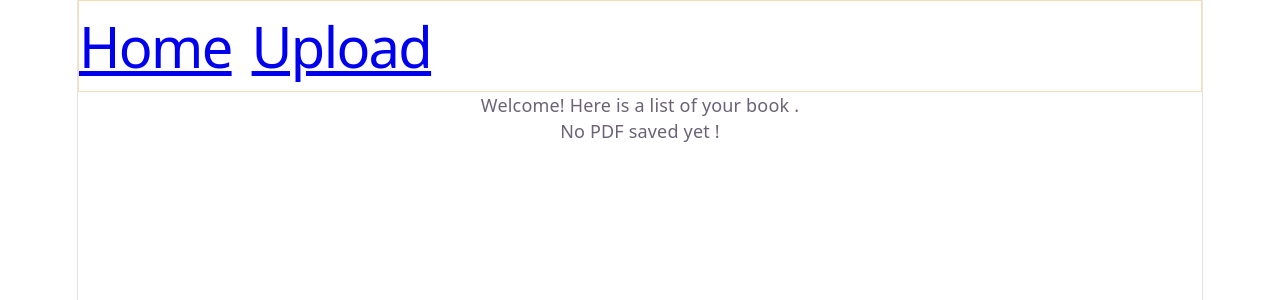
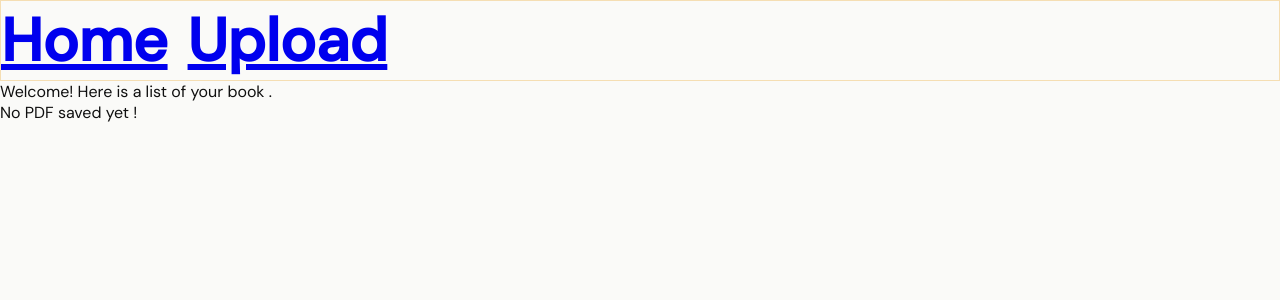
Before and after one commit to kimhong0111/PDF-Viewer, a React (Vite) app: page / in a window 1280 px wide. Shown: the top 300 px of the page. Built offline with nearby package versions, Linux system fonts and the light colour scheme.

Commit message:
style: apply global dm sans/serif typography and design tokens

```diff
--- a/index.html
+++ b/index.html
@@ -1,13 +1,16 @@
 <!doctype html>
 <html lang="en">
+
 <head>
   <meta charset="UTF-8" />
   <link rel="icon" type="image/svg+xml" href="/favicon.svg" />
   <meta name="viewport" content="width=device-width, initial-scale=1.0" />
   <title>PDF-Viewer</title>
 </head>
+
 <body>
   <div id="root"></div>
   <script type="module" src="/src/main.jsx"></script>
 </body>
+
 </html>
--- a/src/index.css
+++ b/src/index.css
@@ -1,111 +1,37 @@
+@import url('https://fonts.googleapis.com/css2?family=DM+Sans:ital,opsz,wght@0,9..40,300;0,9..40,400;0,9..40,500;1,9..40,300&family=DM+Serif+Display:ital@0;1&display=swap');
+
+*, *::before, *::after { box-sizing: border-box; margin: 0; padding: 0; }
+
 :root {
-  --text: #6b6375;
-  --text-h: #08060d;
-  --bg: #fff;
-  --border: #e5e4e7;
-  --code-bg: #f4f3ec;
-  --accent: #aa3bff;
-  --accent-bg: rgba(170, 59, 255, 0.1);
-  --accent-border: rgba(170, 59, 255, 0.5);
-  --social-bg: rgba(244, 243, 236, 0.5);
-  --shadow:
-    rgba(0, 0, 0, 0.1) 0 10px 15px -3px, rgba(0, 0, 0, 0.05) 0 4px 6px -2px;
-
-  --sans: system-ui, 'Segoe UI', Roboto, sans-serif;
-  --heading: system-ui, 'Segoe UI', Roboto, sans-serif;
-  --mono: ui-monospace, Consolas, monospace;
-
-  font: 18px/145% var(--sans);
-  letter-spacing: 0.18px;
-  color-scheme: light dark;
-  color: var(--text);
-  background: var(--bg);
-  font-synthesis: none;
-  text-rendering: optimizeLegibility;
-  -webkit-font-smoothing: antialiased;
-  -moz-osx-font-smoothing: grayscale;
-
-  @media (max-width: 1024px) {
-    font-size: 16px;
-  }
+  --ink:       #0f0f0f;
+  --ink-2:     #4a4a4a;
+  --ink-3:     #9a9a9a;
+  --surface:   #fafaf8;
+  --surface-2: #f2f1ee;
+  --surface-3: #e8e7e3;
+  --accent:    #1a1a1a;
+  --accent-warm: #c8502a;
+  --line:      rgba(0,0,0,0.08);
+  --radius:    12px;
+  --font-sans: 'DM Sans', sans-serif;
+  --font-serif:'DM Serif Display', serif;
 }
 
-@media (prefers-color-scheme: dark) {
-  :root {
-    --text: #9ca3af;
-    --text-h: #f3f4f6;
-    --bg: #16171d;
-    --border: #2e303a;
-    --code-bg: #1f2028;
-    --accent: #c084fc;
-    --accent-bg: rgba(192, 132, 252, 0.15);
-    --accent-border: rgba(192, 132, 252, 0.5);
-    --social-bg: rgba(47, 48, 58, 0.5);
-    --shadow:
-      rgba(0, 0, 0, 0.4) 0 10px 15px -3px, rgba(0, 0, 0, 0.25) 0 4px 6px -2px;
-  }
+html, body, #root { height: 100%; }
 
-  #social .button-icon {
-    filter: invert(1) brightness(2);
-  }
+body {
+  font-family: var(--font-sans);
+  background: var(--surface);
+  color: var(--ink);
+  -webkit-font-smoothing: antialiased;
 }
 
-body {
-  margin: 0;
+/* ── Animations ── */
+@keyframes fadeUp {
+  from { opacity: 0; transform: translateY(12px); }
+  to   { opacity: 1; transform: translateY(0); }
 }
-
-#root {
-  width: 1126px;
-  max-width: 100%;
-  margin: 0 auto;
-  text-align: center;
-  border-inline: 1px solid var(--border);
-  min-height: 100svh;
-  display: flex;
-  flex-direction: column;
-  box-sizing: border-box;
-}
-
-h1,
-h2 {
-  font-family: var(--heading);
-  font-weight: 500;
-  color: var(--text-h);
-}
-
-h1 {
-  font-size: 56px;
-  letter-spacing: -1.68px;
-  margin: 32px 0;
-  @media (max-width: 1024px) {
-    font-size: 36px;
-    margin: 20px 0;
-  }
-}
-h2 {
-  font-size: 24px;
-  line-height: 118%;
-  letter-spacing: -0.24px;
-  margin: 0 0 8px;
-  @media (max-width: 1024px) {
-    font-size: 20px;
-  }
-}
-p {
-  margin: 0;
-}
-
-code,
-.counter {
-  font-family: var(--mono);
-  display: inline-flex;
-  border-radius: 4px;
-  color: var(--text-h);
-}
-
-code {
-  font-size: 15px;
-  line-height: 135%;
-  padding: 4px 8px;
-  background: var(--code-bg);
-}
+.fade-up   { animation: fadeUp 0.35s ease both; }
+.fade-up-2 { animation: fadeUp 0.35s 0.07s ease both; }
+.fade-up-3 { animation: fadeUp 0.35s 0.14s ease both; }
+.fade-up-4 { animation: fadeUp 0.35s 0.21s ease both; }
```
Lines whose indentation alone changed are shown as unchanged.
